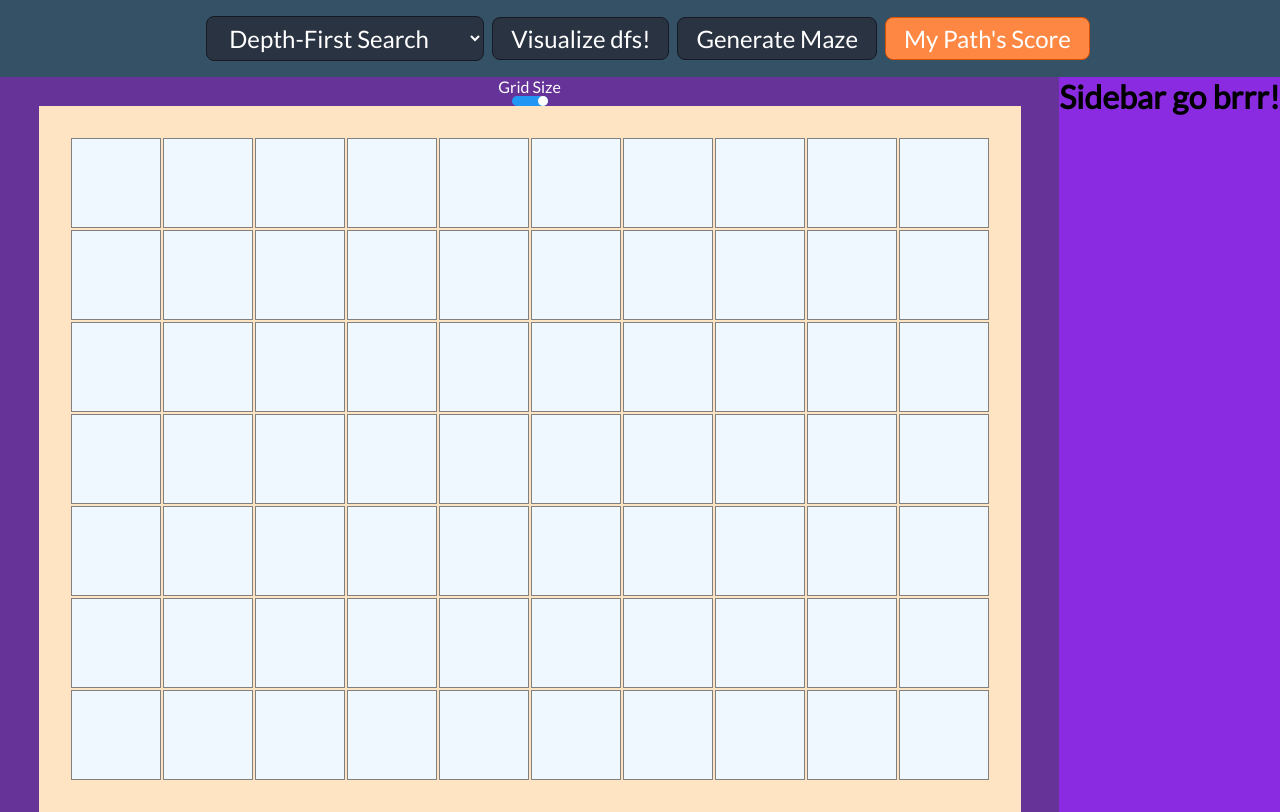
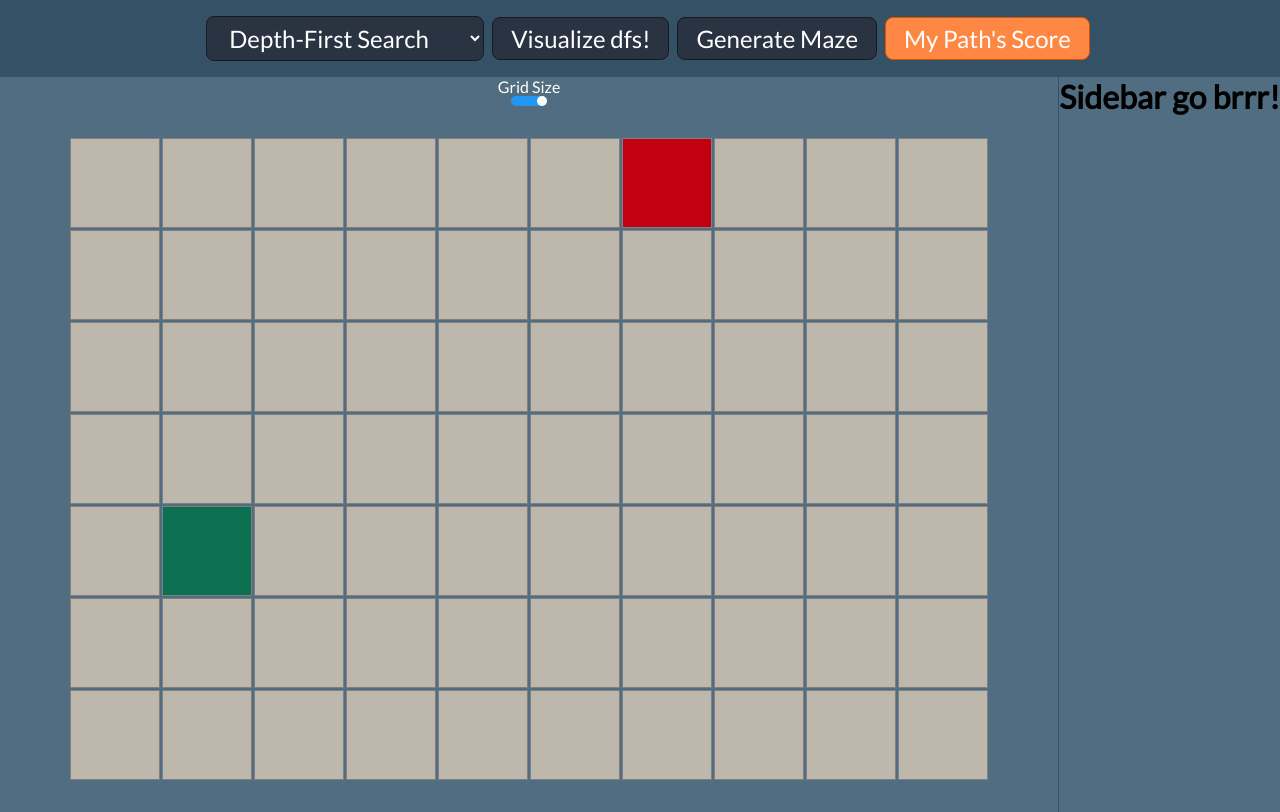
Before and after one commit to Nidhal-Abidi/MazeMaster, a React (Vite) app: page / in a window 1280 px wide. Built offline with nearby package versions, Linux system fonts and the light colour scheme.

Commit message:
feature/ added randomly placed start and end nodes

```diff
--- a/src/App.css
+++ b/src/App.css
@@ -95,7 +95,6 @@
 }
 
 .grid-node {
-  background-color: rebeccapurple;
   flex-grow: 1;
   display: flex;
   flex-direction: column;
@@ -104,7 +103,6 @@
 }
 
 .cells-container {
-  background-color: bisque;
   padding: 2rem;
   display: grid;
   justify-content: center;
@@ -124,10 +122,18 @@
 }
 
 .node {
-  background-color: aliceblue;
+  background-color: var(--default-cell-clr);
   border: 1px solid grey;
   display: inline-block;
   margin: 0;
+}
+
+.start-node {
+  background-color: var(--starting-cell-clr);
+}
+
+.end-node {
+  background-color: var(--ending-cell-clr);
 }
 
 .node-small {
@@ -141,7 +147,7 @@
 }
 
 .side-bar {
-  background-color: blueviolet;
+  border-left: 1px solid var(--nav-clr);
 }
 
 /*Cell Size toggle css (src before modification: https://www.w3schools.com/howto/howto_css_switch.asp)*/
--- a/src/components/GridNode.jsx
+++ b/src/components/GridNode.jsx
@@ -30,15 +30,39 @@ export function GridNode() {
   }, [])
 
   function createGrid(rows, columns) {
+    let randStartNode = {
+      row: getRandomInt(0, rows),
+      col: getRandomInt(0, Math.floor(columns / 2)),
+    }
+    let randEndNode = {
+      row: getRandomInt(0, rows),
+      col: getRandomInt(Math.floor(columns / 2), columns),
+    }
     let arr = []
     for (let i = 0; i < rows; i++) {
       let currentRow = []
       for (let j = 0; j < columns; j++) {
-        currentRow.push([])
+        let node = createNode(i, j, randStartNode, randEndNode)
+        currentRow.push(node)
       }
       arr.push(currentRow)
     }
     return arr
+  }
+
+  function createNode(row, col, randStartNode, randEndNode) {
+    return {
+      row: row,
+      col: col,
+      isStartNode: row == randStartNode.row && col == randStartNode.col,
+      isEndNode: row == randEndNode.row && col == randEndNode.col,
+      isWall: false,
+    }
+  }
+
+  function getRandomInt(min, max) {
+    //Should return an integer between [0,max-1]
+    return Math.floor(Math.random() * (max - min) + min)
   }
 
   return (
@@ -66,10 +90,19 @@ export function GridNode() {
         }`}
         ref={cellsContainerRef}
       >
-        {arrGrid.map((row, idx) => {
-          return row.map((cell, cellIdx) => {
-            let nodeType = cellSide == 90 ? "node-large" : "node-small"
-            return <Node key={cellIdx} nodeType={nodeType} />
+        {arrGrid.map((row, rowIdx) => {
+          return row.map((cell, colIdx) => {
+            let nodeSize = cellSide == 90 ? "node-large" : "node-small"
+            /* if (rowIdx == 0 && colIdx == 0) {
+              return <Node key={colIdx} nodeType={nodeType + " start-node"} />
+            }
+            if (
+              rowIdx == arrGrid.length - 1 &&
+              colIdx == arrGrid[0].length - 1
+            ) {
+              return <Node key={colIdx} nodeType={nodeType + " end-node"} />
+            } */
+            return <Node key={colIdx} nodeSize={nodeSize} node={cell} />
           })
         })}
       </div>
--- a/src/components/Node.jsx
+++ b/src/components/Node.jsx
@@ -1,3 +1,7 @@
-export function Node({ nodeType }) {
-  return <div className={`node ${nodeType}`}></div>
+export function Node({ nodeSize, node }) {
+  const { row, col, isStartNode, isEndNode, isWall } = node
+
+  let nodeType = isStartNode ? "start-node" : isEndNode ? "end-node" : ""
+
+  return <div className={`node ${nodeSize} ${nodeType}`}></div>
 }
```
